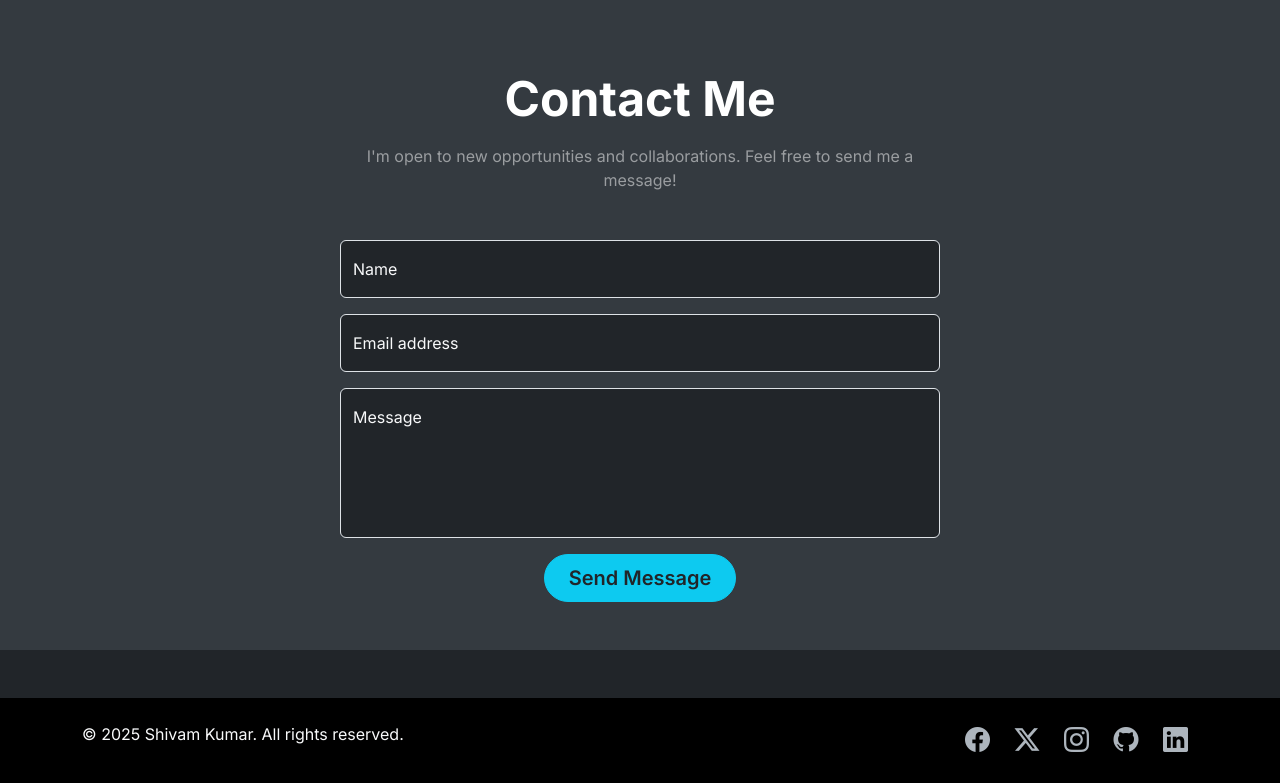
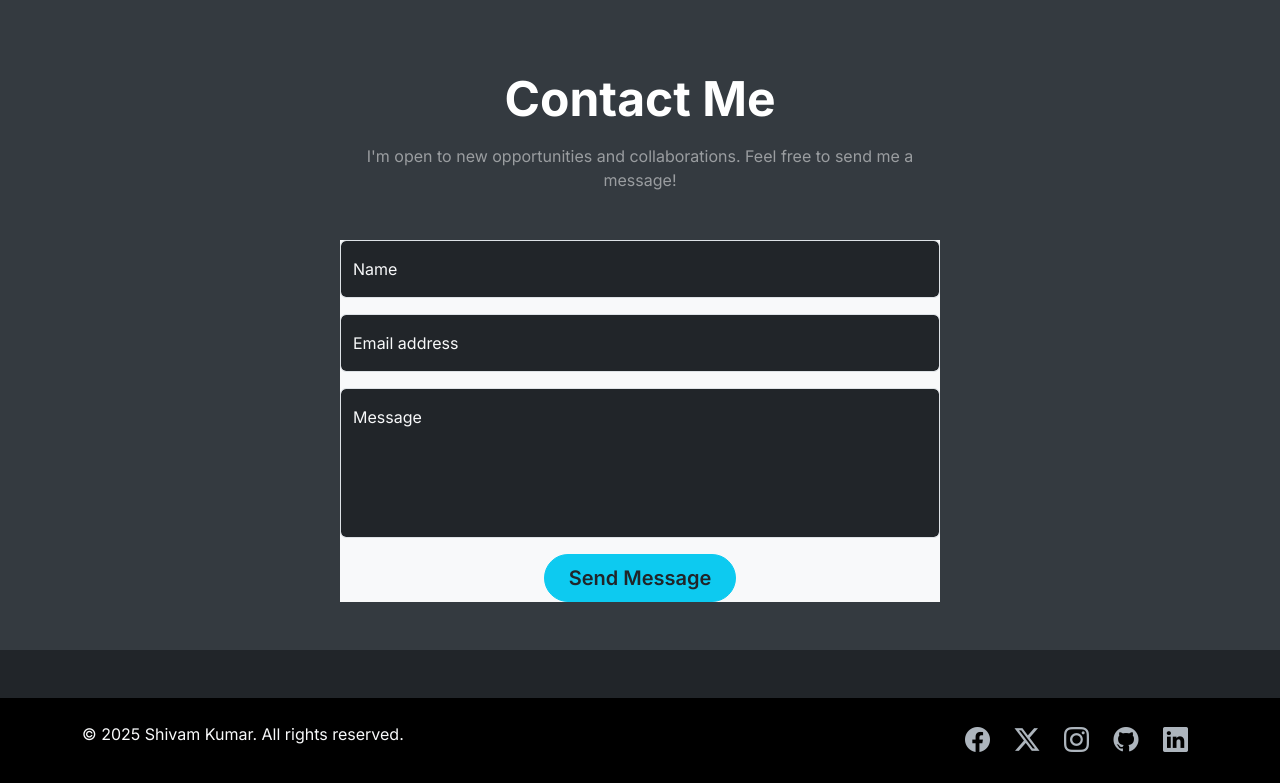
Before and after one commit to shivamkumar969/ChatBot, a Flask app: page /developer in a window 1280 px wide. Shown: the part 2133-2916 px from the top of the page. Run offline with Flask 3, Linux system fonts and the light colour scheme; some web fonts are replaced.

Commit message:
Update developer.html

```diff
--- a/templates/developer.html
+++ b/templates/developer.html
@@ -187,7 +187,7 @@
                 <section id="contact" class="py-5 my-5 section-fade-in">
                     <h2 class="display-5 fw-bold text-center text-white mb-3">Contact Me</h2>
                     <p class="text-center text-white-50 mb-5 mx-auto" style="max-width: 600px;">I'm open to new opportunities and collaborations. Feel free to send me a message!</p>
-                    <form class="mx-auto" style="max-width: 600px;" action="/submit_mail" method="post" id="contactForm">
+                    <form class="mx-auto bg-light" style="max-width: 600px;" action="/submit_mail" method="post" id="contactForm">
                         <div class="form-floating mb-3">
                             <input type="text" name="cname" class="form-control bg-dark text-white" id="coname" placeholder="Your Name">
                             <label for="coname">Name</label>
```
